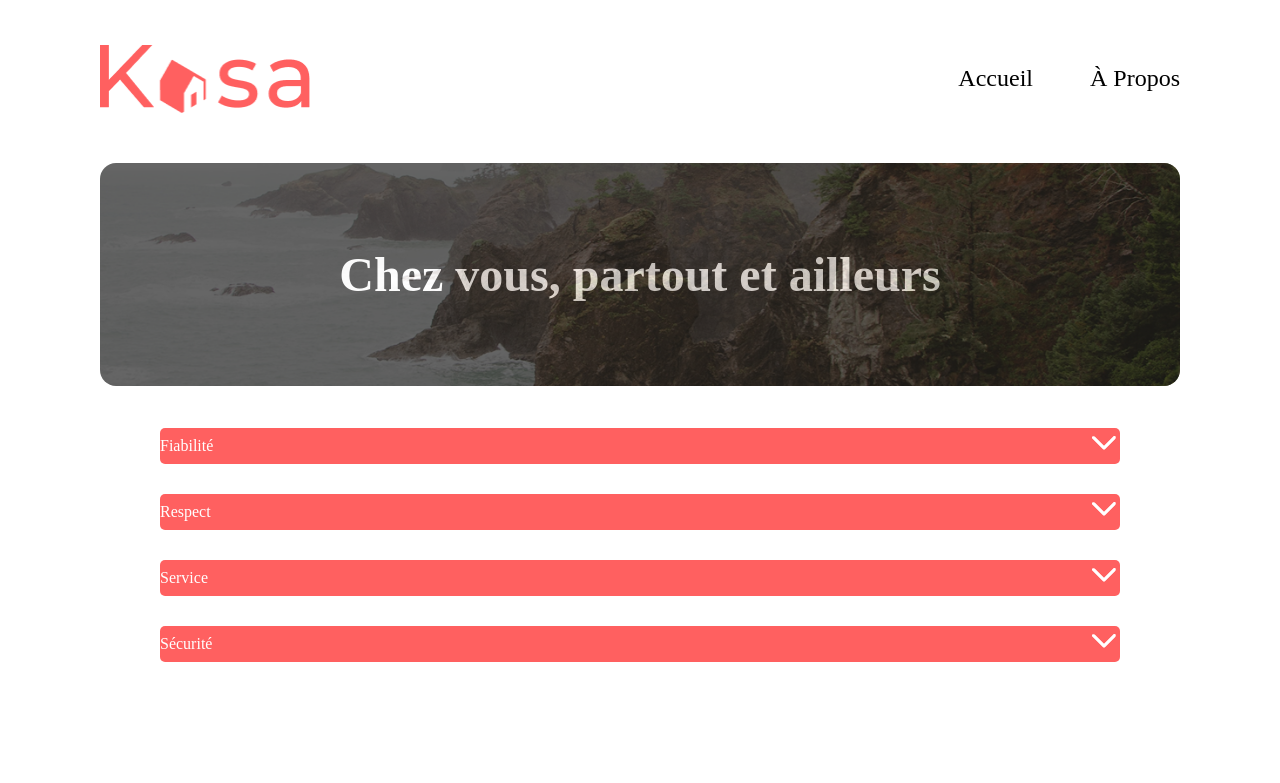
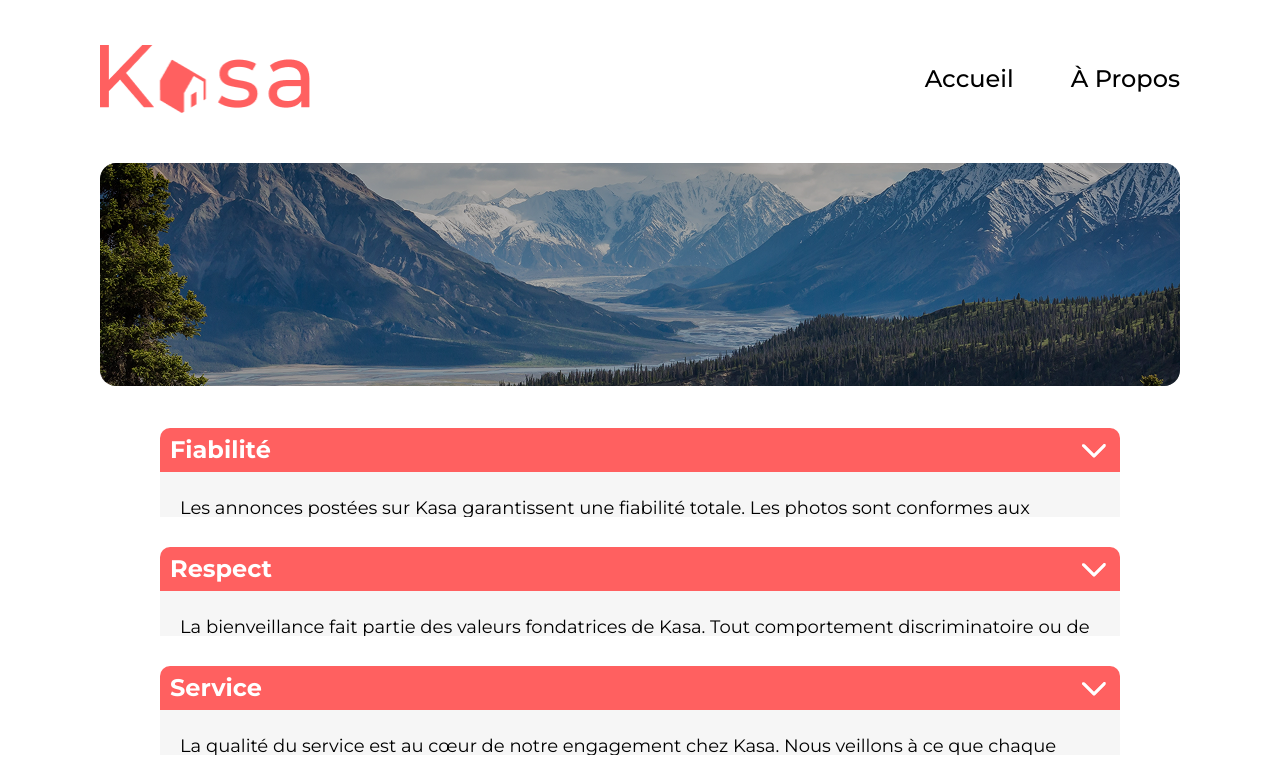
Before and after one commit to samcastel/kasa, a React (Vite) app: page /about in a window 1280 px wide. Shown: the top 783 px of the page. Built offline with nearby package versions, Linux system fonts and the light colour scheme.

Commit message:
reglages overflow drop-down

```diff
--- a/src/components/banner.jsx
+++ b/src/components/banner.jsx
@@ -1,12 +1,12 @@
 
 import "../style/banner.scss"
 
-function Banner(){
+function Banner({titre, img, opacity}){
     return(
         <section>
-            <img className="banner-img" src="/assets/IMG.png" alt="photo-falaise" />
-            <div className="banner-mask">
-                Chez vous, partout et ailleurs
+            <img className="banner-img" src={img} alt="photo-falaise" />
+            <div className="banner-mask" style={{opacity}}>
+                {titre}
             </div>
         </section>
 
--- a/src/pages/Home.jsx
+++ b/src/pages/Home.jsx
@@ -18,7 +18,7 @@ export default function Home(){
     <main>
         <div>
             <Header />
-            <Banner />
+            <Banner titre={"Chez vous, partout et ailleurs"} img={"/assets/IMG.png"} opacity={0.6}/>
         </div>
         <section className="logements__container">
             {logements.map((logement) => (
--- a/src/pages/about.jsx
+++ b/src/pages/about.jsx
@@ -28,7 +28,7 @@ const About = () => {
     <main>
       <div className='page-content'>
         <Header />
-        <Banner />
+        <Banner img={"/assets/img-about.png"} opacity={0.3}/>
         <div className="about-container">
           {data.map((element) => <DropDown key={element.title} title={element.title} description={element.description}/> )}
         </div>
--- a/src/style/app.scss
+++ b/src/style/app.scss
@@ -2,7 +2,7 @@
 
 body, html{
     margin: 0;
-    font-family: "Monserrat";
+    font-family: "Montserrat";
 }
 h1, h2, h3{
     margin: 0;
--- a/src/style/banner.scss
+++ b/src/style/banner.scss
@@ -12,7 +12,6 @@ section{
         align-items: center;
         position: absolute;
         background-color: black;
-        opacity: 0.6;
         width: 100%;
         height: 223px;
         border-radius: 16px;
--- a/src/style/drop-down.scss
+++ b/src/style/drop-down.scss
@@ -1,9 +1,8 @@
 @use "./settings.scss" as *;
 
 .drop{
-
     background-color: $primary;
-    border-radius: 5px;
+    border-radius: 10px;
 
 
     &_header{
@@ -11,24 +10,33 @@
         flex-direction: row;
         justify-content: space-between;
         align-items: center;
+        cursor: pointer;
 
         &_title{
             color: white;
+            margin-left: 10px;
+            font-weight: 700;
+            font-size: 24px;
         }
 
         img{
             transition: transform 0.2s ease-out;
+            margin-top: 8px;
+            margin-right: 10px;
         }
     }
 
     &_description{
         overflow: hidden;
         margin: 0;
+        font-size: 18px;
+        padding: 25px 28px 20px 20px;
 
         &_container{
             display: grid;
             grid-template-rows: 0fr;
             transition: grid-template-rows 0.2s ease-out;
+            overflow: hidden;
 
             &.open{
                 grid-template-rows: 1fr;
--- a/src/style/ficheLogement.scss
+++ b/src/style/ficheLogement.scss
@@ -5,7 +5,9 @@
 }
 .fiche-logement{
     margin-bottom: 50px;
-
+    p{
+        margin: 0;
+    }
     &__title{
         color: $primary;
         font-weight: 500;
@@ -27,8 +29,8 @@
         border: 1px solid $primary;
         margin-right: 10px;
         background-color: $primary;
-        border-radius: 16px;
-        padding: 16px 8px;
+        border-radius: 10px;
+        padding: 5px 10px;
         color: white;
         font-size: 14px;
         font-family: Montserrat;
--- a/src/style/home.scss
+++ b/src/style/home.scss
@@ -28,7 +28,6 @@
             left: 20px;
             bottom: 20px;
             margin: 0;
-            font-family: "Monserrat";
             font-weight: 700;
             font-size: 18px;
         }
```
Also changed, not shown: public/assets/img-about.png (added), src/style/about.scss (line endings or trailing spaces).
